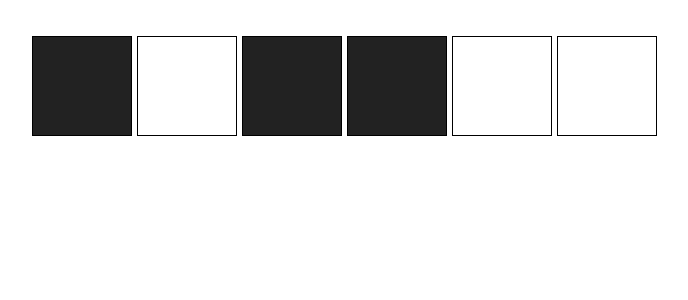
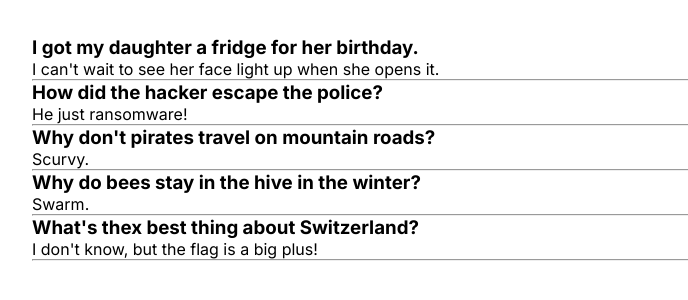
Before and after one commit to enoskyeza/meme_generator, a Next.js app: page / in a window 1280 px wide. Shown: the top 300 px of the page, without its empty margins (4-692 px from the left). Built offline with nearby package versions, Linux system fonts and the light colour scheme.

Commit message:
Rennder jokes using State

```diff
--- a/src/components/App.js
+++ b/src/components/App.js
@@ -4,21 +4,30 @@ import React from "react"
 import Header from "@/components/Header"
 import Meme from "@/components/Meme"
 import Box from "@/components/Box"
+import Jokes from "./Jokes"
 import boxes from "./boxes"
+import jokes from "./jokesdata"
 import './boxes.css'
 
 export default function App() {
+    //jokes practices
+    const [jokesArray, setJokesArray] = React.useState(jokes)
 
+    // Box challenges
     const [boxArray, setBoxArray] = React.useState(boxes)
 
     // use declarative method => map()
     function toggle(id) {
-        setBoxArray(prevSquares => {
+        setBo(prevSquares => {
             return prevSquares.map((square) => {
                 return square.id === id ? {...square, on: !square.on} : square
             })
         })
     }
+
+    const jokeElements = jokesArray.map(joke => {
+        return <Jokes key={joke.id} setup={joke.setup} punchline={joke.punchline} />
+    })
 
 
     const boxElements = boxArray.map(box => (
@@ -32,9 +41,7 @@ export default function App() {
     )
     return (
         <main>
-            {/* <Header />
-            <Meme /> */}
-            {boxElements}
+           {jokeElements}
         </main>
     )
 }
```
